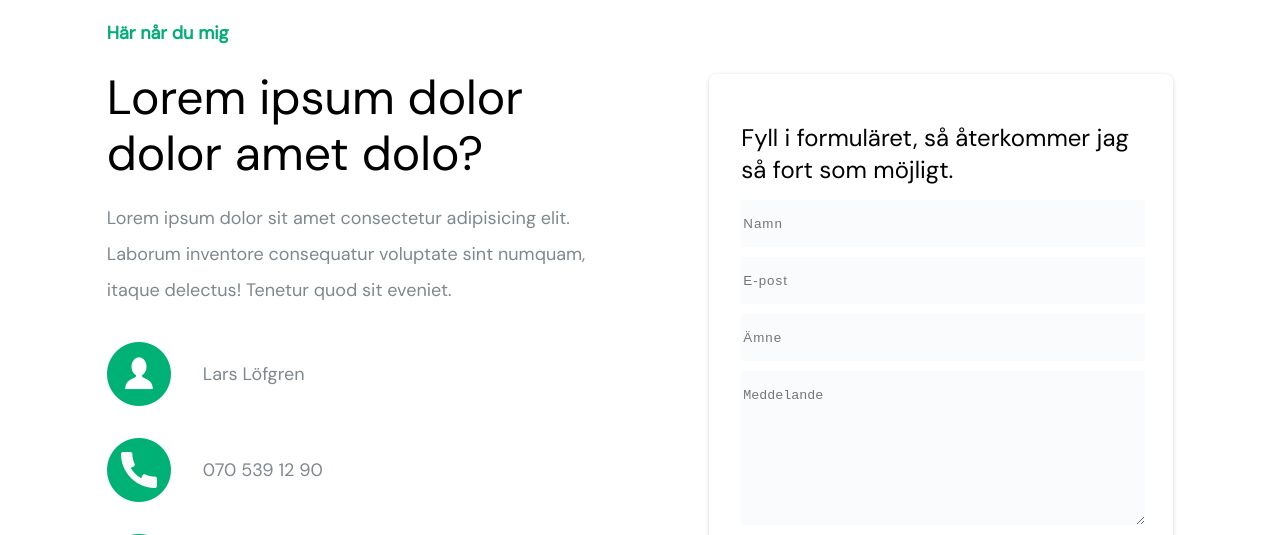
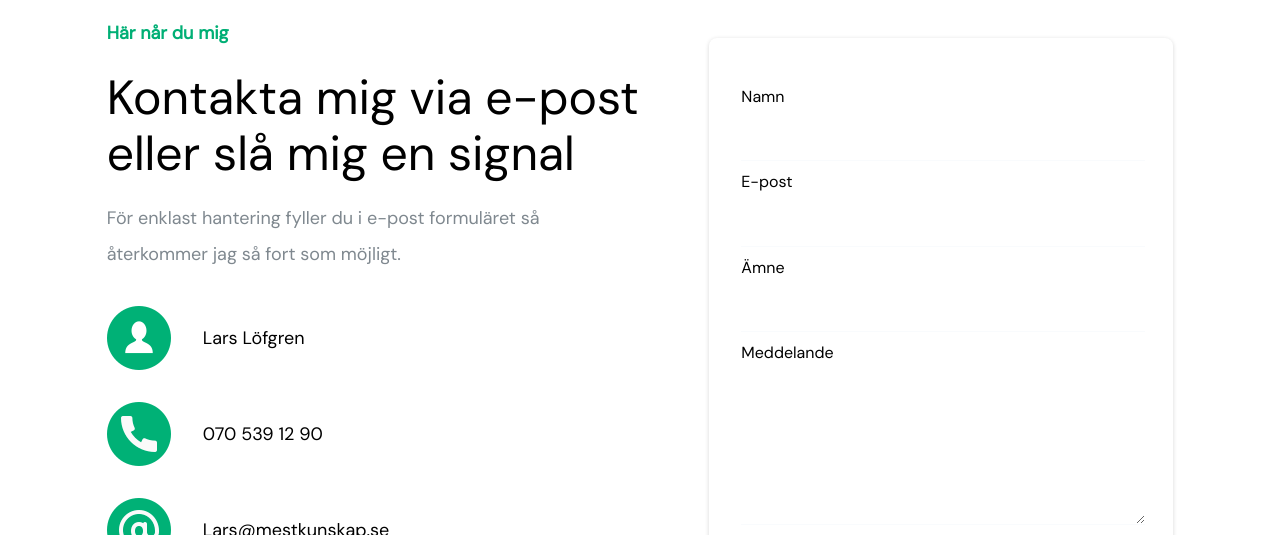
Before and after one commit to JockeHTML/mest-kunskap, a React (Create React App) app: page /kontakt in a window 1280 px wide. Shown: the part 417-952 px from the top of the page. Built offline with nearby package versions, Linux system fonts and the light colour scheme.

Commit message:
styles to some components

```diff
--- a/src/Components/ForWho/Card.js
+++ b/src/Components/ForWho/Card.js
@@ -12,7 +12,7 @@ const Card = (props) => {
     <div data-aos="fade-up" className={styles.card}>
       <img src={props.src} alt={props.title} />
       <div className={styles.info}>
-        <h3>{props.title}</h3>
+        <h3 style={{ color: "var(--lightdark)" }}>{props.title}</h3>
         <p>{props.text.substring(0, 90)}...</p>
         {props.routerName ? (
           <Link to={props.router}>
--- a/src/Components/Home/Home.js
+++ b/src/Components/Home/Home.js
@@ -36,13 +36,19 @@ function Home() {
                 >
                   <div className={styles.title}>
                     <Typography
-                      style={{ fontFamily: "DM sans" }}
+                      style={{ fontFamily: "DM sans", color: "var(--dark)" }}
                       gutterBottom={true}
                       variant="h2"
                     >
                       {home.text_1}
                     </Typography>
-                    <Typography style={{ fontFamily: "DM sans" }} variant="h5">
+                    <Typography
+                      style={{
+                        fontFamily: "DM sans",
+                        color: "var(--lightdark)",
+                      }}
+                      variant="h5"
+                    >
                       {home.text_2}
                     </Typography>
                   </div>
--- a/src/Components/Kontakt/Kontakt.js
+++ b/src/Components/Kontakt/Kontakt.js
@@ -28,15 +28,14 @@ function Kontakt() {
               <h4>Här når du mig</h4>
               <Typography
                 style={{ fontFamily: "DM sans" }}
-                color="inherit"
                 variant="h3"
+                gutterBottom={true}
               >
-                Lorem ipsum dolor dolor amet dolo?
+                Kontakta mig via e-post eller slå mig en signal
               </Typography>
               <p>
-                Lorem ipsum dolor sit amet consectetur adipisicing elit. Laborum
-                inventore consequatur voluptate sint numquam, itaque delectus!
-                Tenetur quod sit eveniet.
+                För enklast hantering fyller du i e-post formuläret så
+                återkommer jag så fort som möjligt.
               </p>
             </div>
             {kontaker.map((kontakt, index) => {
@@ -59,44 +58,43 @@ function Kontakt() {
             className={styles.formWrapper}
           >
             <form autoComplete="off" className={styles.form}>
-              <div className={styles.formHeading}>
-                <Typography
-                  style={{ fontFamily: "DM sans" }}
-                  variant="h5"
-                  gutterBottom={true}
-                >
-                  Fyll i formuläret, så återkommer jag så fort som möjligt.
-                </Typography>
-              </div>
+              <div className={styles.formHeading}></div>
 
               <div className={cx(styles.input, styles.name)}>
+                <label>Namn</label>
                 <input
                   autoComplete="off"
-                  placeholder="Namn"
+                  input="Namn"
                   type="text"
                   name="name"
                 />
               </div>
               <div className={cx(styles.input, styles.email)}>
+                <label>E-post</label>
+
                 <input
                   autoComplete="off"
-                  placeholder="E-post"
+                  input="E-post"
                   type="text"
                   name="email"
                 />
               </div>
               <div className={cx(styles.input, styles.subject)}>
+                <label>Ämne</label>
+
                 <input
                   autoComplete="off"
-                  placeholder="Ämne"
+                  input="Ämne"
                   type="text"
                   name="subject"
                 />
               </div>
               <div className={cx(styles.input, styles.message)}>
+                <label>Meddelande</label>
+
                 <textarea
                   autoComplete="off"
-                  placeholder="Meddelande"
+                  input="Meddelande"
                   type="text"
                   name="message"
                 />
--- a/src/Components/Kontakt/Kontakt.module.css
+++ b/src/Components/Kontakt/Kontakt.module.css
@@ -40,6 +40,10 @@
   margin-left: 2rem;
 }
 
+.item p {
+  color: black;
+}
+
 .formWrapper {
   align-items: flex-end;
   display: flex;
@@ -64,12 +68,20 @@
   color: black;
 }
 
+.input label {
+  color: black;
+}
+
 .input input {
-  border: none;
+  border-bottom: 1px solid #f9fbfd;
   outline: none;
-  background-color: #f9fbfd;
+  border-top: 0;
+  border-left: 0;
+  border-right: 0;
+  /*background-color: #f9fbfd;*/
+  background-color: white;
   text-decoration: none;
-  margin: 5px 0 !important;
+  margin: 5px 0 10px 0 !important;
   letter-spacing: 1px;
   line-height: 45px;
   width: 100%;
@@ -77,8 +89,12 @@
 }
 
 .message textarea {
-  border: none;
-  background-color: #f9fbfd;
+  border-bottom: 1px solid #f9fbfd;
+  outline: none;
+  border-top: 0;
+  border-left: 0;
+  border-right: 0;
+  background-color: white;
   outline: none;
   text-decoration: none;
   height: 150px;
--- a/src/Components/MenuContentComponent/MenuContentComponent.js
+++ b/src/Components/MenuContentComponent/MenuContentComponent.js
@@ -2,12 +2,14 @@ import React, { useContext } from "react";
 import styles from "./MenuContentComponent.module.css";
 import Grid from "@material-ui/core/Grid";
 import { AppContext } from "../Context/Context";
+import { ThemeProvider, Typography } from "@material-ui/core";
 
 function MenuContentComponent({ StartaEgetList }) {
-  const { saveText } = useContext(AppContext);
+  const { saveText, theme } = useContext(AppContext);
 
   return (
     <div className={styles.wrapper}>
+      <ThemeProvider theme={theme}>
         <Grid
           xs={11}
           md={11}
@@ -28,7 +30,13 @@ function MenuContentComponent({ StartaEgetList }) {
           >
             <div className={styles.title}>
               <h4>{saveText.title}</h4>
-            <h1>{saveText.text_1}</h1>
+              <Typography
+                style={{ fontFamily: "DM sans" }}
+                variant="h3"
+                gutterBottom={true}
+              >
+                {saveText.text_1}
+              </Typography>{" "}
             </div>
             <div className={styles.text}>
               <p>{saveText.text_2}</p>
@@ -60,6 +68,7 @@ function MenuContentComponent({ StartaEgetList }) {
             <img src={saveText.src} alt="lecture" />
           </Grid>
         </Grid>
+      </ThemeProvider>
     </div>
   );
 }
```
Also changed, not shown: 1 other file (tests, documents, lock files or other folders). Lines whose indentation alone changed are shown as unchanged.
